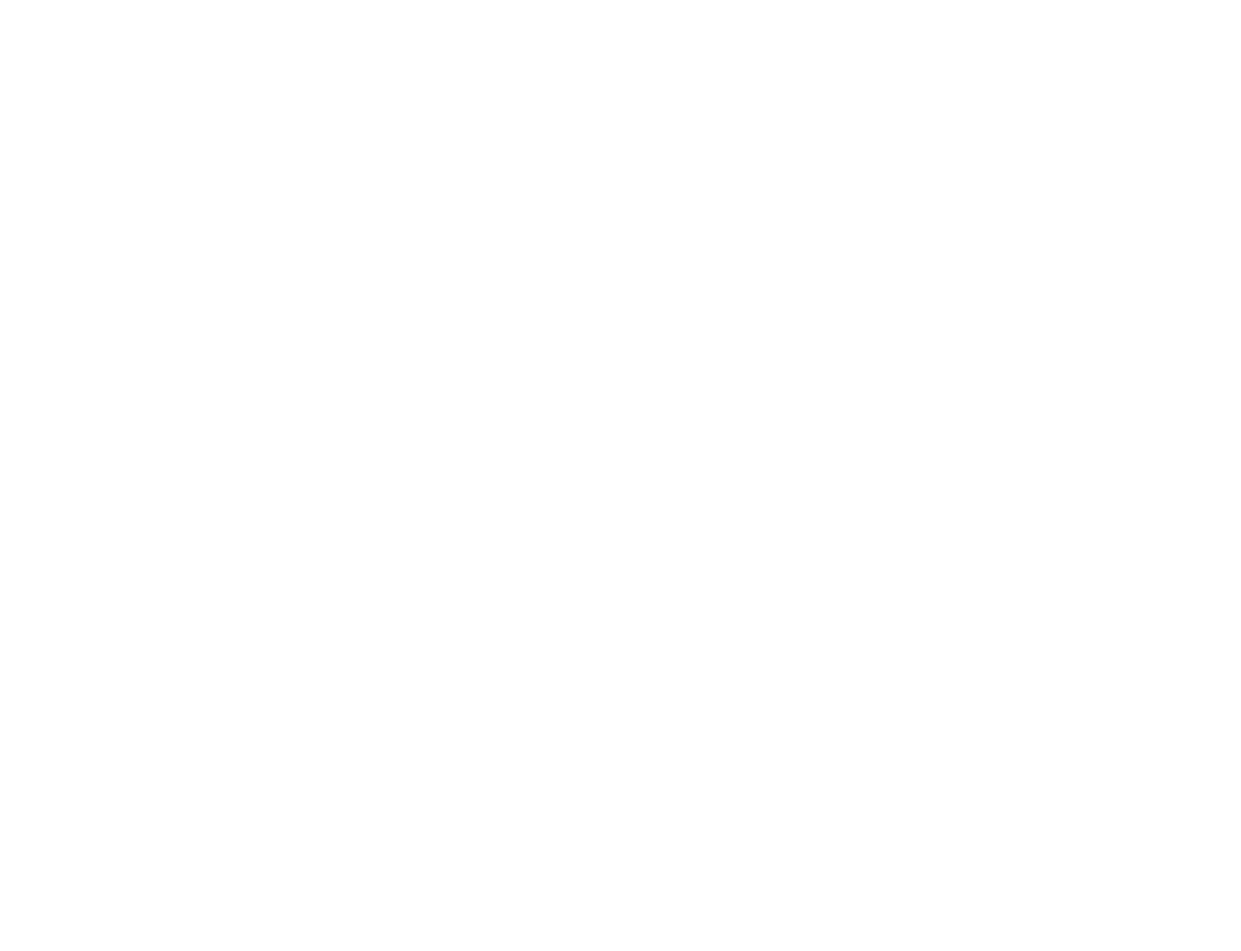
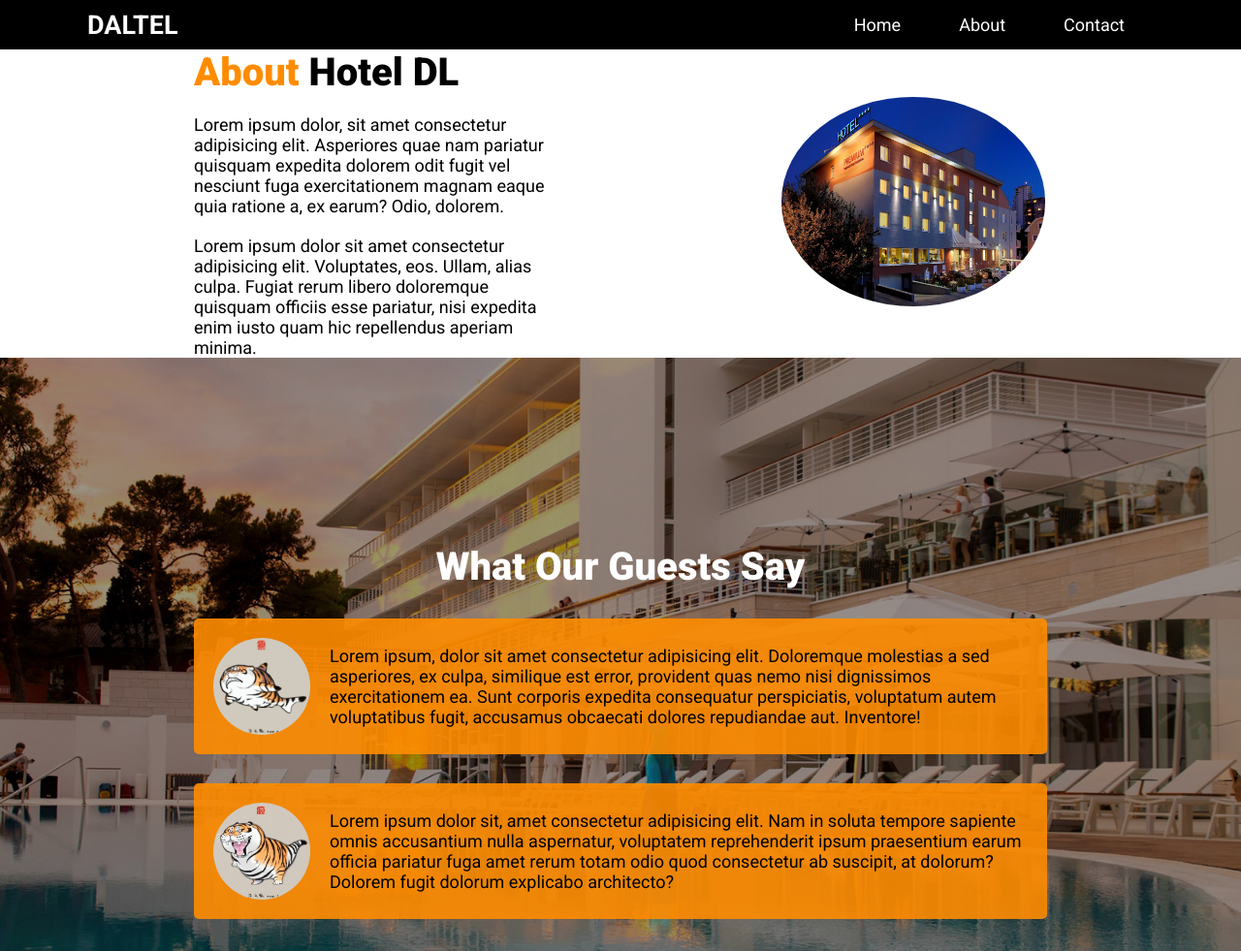
Before and after one commit to huyenmy239/Hotel-Page, a plain HTML site: page about.html in a window 1280 px wide. Shown: the top 981 px of the page at 97% size. Before the commit the page ends 800 px from the top, so only its background shows below. Drawn offline with Linux system fonts and the light colour scheme.

Commit message:
Xong phần About

```diff
--- a/about.html
+++ b/about.html
@@ -0,0 +1,63 @@
+<!DOCTYPE html>
+<html lang="en">
+<head>
+    <meta charset="UTF-8">
+    <meta http-equiv="X-UA-Compatible" content="IE=edge">
+    <meta name="viewport" content="width=device-width, initial-scale=1.0">
+    <title>Dalat Hotel</title>
+    <link rel="stylesheet" href="https://cdnjs.cloudflare.com/ajax/libs/font-awesome/6.0.0-beta3/css/all.min.css" integrity="sha512-Fo3rlrZj/k7ujTnHg4CGR2D7kSs0v4LLanw2qksYuRlEzO+tcaEPQogQ0KaoGN26/zrn20ImR1DfuLWnOo7aBA==" crossorigin="anonymous" referrerpolicy="no-referrer" />
+    <link rel="stylesheet" href="style.css">
+</head>
+<body>
+    <header>
+        <div class="container">
+            <h2 class="logo">DALTEL</h2>
+            <nav class="navbar">
+                <ul>
+                    <li><a href="index.html">Home</a></li>
+                    <li><a href="#">About</a></li>
+                    <li><a href="contact.html">Contact</a></li>
+                </ul>
+            </nav>
+        </div>
+    </header>
+
+    <section class="about-info">
+        <div class="item left">
+            <div class="title"><span>About</span> Hotel DL</div>
+            <p class="para">
+                Lorem ipsum dolor, sit amet consectetur adipisicing elit. Asperiores quae nam pariatur quisquam expedita dolorem odit fugit vel nesciunt fuga exercitationem magnam eaque quia ratione a, ex earum? Odio, dolorem.
+            </p>
+            <p class="para">
+                Lorem ipsum dolor sit amet consectetur adipisicing elit. Voluptates, eos. Ullam, alias culpa. Fugiat rerum libero doloremque quisquam officiis esse pariatur, nisi expedita enim iusto quam hic repellendus aperiam minima.
+            </p>
+        </div>
+
+        <div class="item right">
+            <img src="./images/about-info.jpg" alt="Hotel">
+        </div>
+    </section>
+
+    <section class="comments">
+        <div class="wrapper">
+            <div class="title">What Our Guests Say</div>
+            <div class="comment">
+                <img class="avatar" src="./images/camapho.jpg" alt="">
+                <p class="desc">
+                    Lorem ipsum, dolor sit amet consectetur adipisicing elit. Doloremque molestias a sed asperiores, ex culpa, similique est error, provident quas nemo nisi dignissimos exercitationem ea. Sunt corporis expedita consequatur perspiciatis, voluptatum autem voluptatibus fugit, accusamus obcaecati dolores repudiandae aut. Inventore!
+                </p>
+            </div>
+            <div class="comment">
+                <img class="avatar" src="./images/khunglong.jpg" alt="">
+                <p class="desc">
+                    Lorem ipsum dolor sit, amet consectetur adipisicing elit. Nam in soluta tempore sapiente omnis accusantium nulla aspernatur, voluptatem reprehenderit ipsum praesentium earum officia pariatur fuga amet rerum totam odio quod consectetur ab suscipit, at dolorum? Dolorem fugit dolorum explicabo architecto?
+                </p>
+            </div>
+        </div>
+    </section>
+
+    <footer>
+        DaLat Hotel &copy; 2022, All Right Reserved
+    </footer>
+</body>
+</html>
--- a/style.css
+++ b/style.css
@@ -22,6 +22,8 @@ ul {
     list-style-type: none;
 }
 
+
+/* Home main */
 header {
     background: #000;
 }
@@ -90,6 +92,8 @@ header {
     cursor: pointer;
 }
 
+
+/* Home Info */
 .home-info {
     height: 50vh;
     display: flex;
@@ -123,6 +127,8 @@ header {
     background-color: darkorange;
 }
 
+
+/* Home Features */
 .home-features {
     display: flex;
     color: #000;
@@ -153,3 +159,75 @@ footer {
     background-color: #000;
     text-align: center;
 }
+
+
+/* About Info */
+.about-info,
+.comments {
+    color: #000;
+}
+
+.about-info {
+    display: flex;
+    align-items: center;
+}
+
+.about-info .item {
+
+}
+
+.about-info .item.right {
+    padding: 20px;
+}
+
+.about-info .item.left {
+    padding: 0 200px;
+}
+
+.about-info .item .title {
+    font-size: 40px;
+    font-weight: 800;
+}
+
+.about-info .item .para {
+    margin-top: 20px;
+}
+
+.about-info .item img {
+    width: 60%;
+    border-radius: 50%;
+}
+
+
+/* About Commens */
+.comments {
+    height: 100vh;
+    background: url(./images/bg-comment.jpg) no-repeat;
+    background-size: cover;
+    display: flex;
+    align-items: center;
+    padding: 0 200px;
+}
+
+.comments .title {
+    font-size: 40px;
+    font-weight: 800;
+    color: #fff;
+    text-align: center;
+    margin-bottom: 20px;
+}
+
+.comments .comment {
+    background-color: rgba(255, 140, 0, .9);
+    margin: 30px 0;
+    display: flex;
+    align-items: center;
+    padding: 20px;
+    border-radius: 5px;
+}
+
+.comments .comment img {
+    width: 100px;
+    border-radius: 50%;
+    margin-right: 20px;
+}
```
Also changed, not shown: contact.html (+25 -0 lines), images/about-info.jpg (added), images/bg-comment.jpg (added), images/camapho.jpg (added), images/khunglong.jpg (added).
